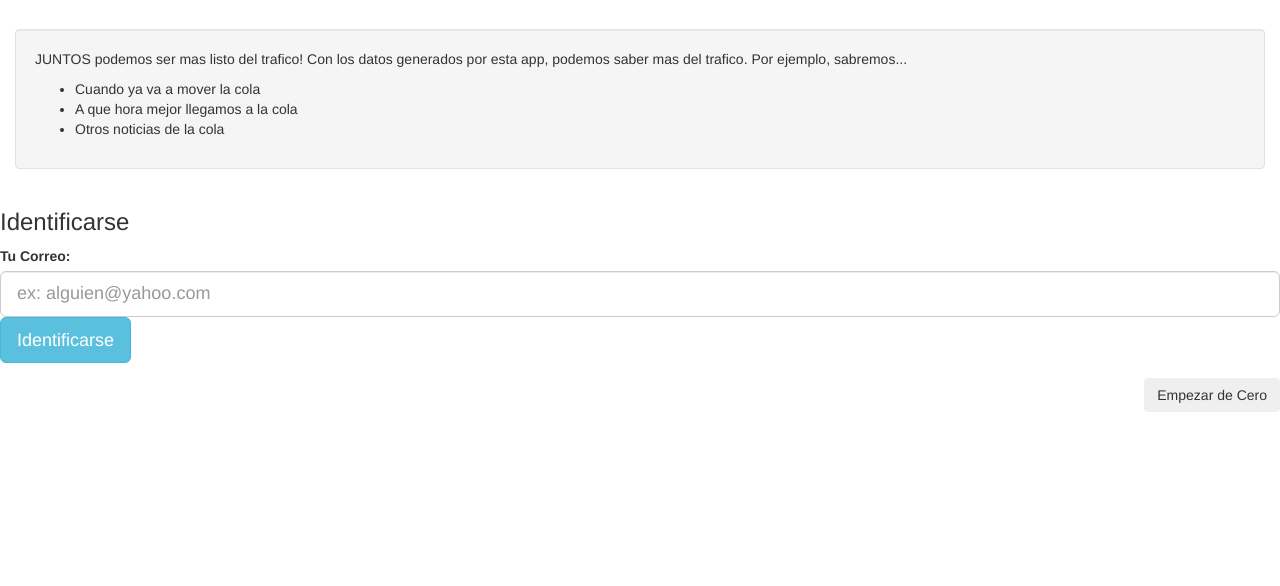
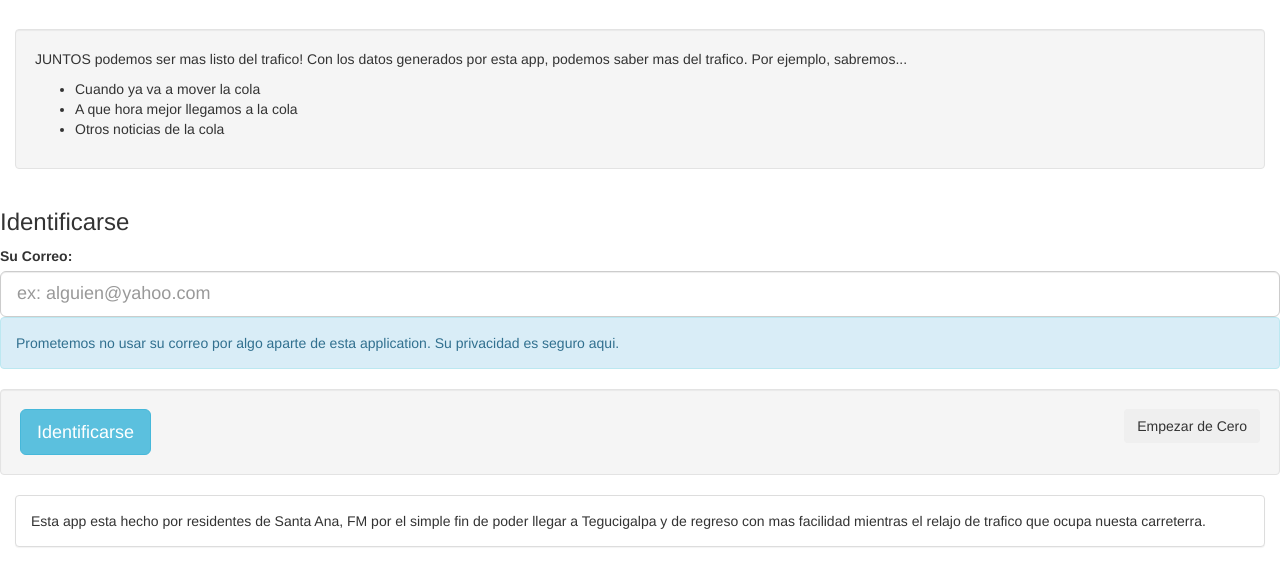
Before and after one commit to bsommardahl/traffic-wise, a website: page views/home.html in a window 1280 px wide. Both pictures are taken after a click on the button "Habilitar Localizacion". Shown: the part 196-782 px from the top of the page. Drawn offline with nearby package versions, Linux system fonts and the light colour scheme; some packages are replaced by stand-ins of ours.

Commit message:
Added more content.

```diff
--- a/views/home.html
+++ b/views/home.html
@@ -33,29 +33,42 @@
                 <h3>Identificarse</h3>
                 <form ng-submit="identifyUser()">
                     <div class="form-group">
-                        <label for="emailInput">Tu Correo:</label>
+                        <label for="emailInput">Su Correo:</label>
                         <input id="emailInput" class="form-control input-lg" ng-model="form.email" type="email" placeholder="ex: alguien@yahoo.com" />
-                        <input class='btn btn-lg btn-info' type="submit"/ value="Identificarse"></p>
+                        <div class="alert alert-info">Prometemos no usar su correo por algo aparte de esta application. Su privacidad es seguro aqui.</div>
+                        <div class='well'>
+                            <button class='btn pull-right' ng-click="resetStatus()">Empezar de Cero</button>
+                            <input class='btn btn-lg btn-info' type="submit"/ value="Identificarse">
+                        </div>
                     </div>
                 </form>
             </div>
             <div ng-if="status=='userIdentified'">
                 <h3>Diganos Cuando Haya Llegado a la Cola</h3>
-                <button class='btn btn-lg btn-warning' ng-click="arrivedAtTraffic()">Estoy Parado en la Cola</button>
+                <div class='alert alert-info'>Aqui tenemos planeado una lista de las hora aproximadas que va a pasar la cola por su lado. Favor, sigue usando el app y espera nueva funcionalidades.</div>
+                <div class='well'>
+                    <button class='btn pull-right' ng-click="resetStatus()">Empezar de Cero</button>
+                    <button class='btn btn-lg btn-warning' ng-click="arrivedAtTraffic()">Estoy Parado en la Cola</button>
+                </div>
             </div>
             <div ng-if="status=='waiting'">
                 <h3>Diganos Cuando Ya Mueva la Cola</h3>
                 <div class='alert alert-info'>Estamos trabajando en la calculacion de cuando ya va a mover la cola. Favor, sigue usando el app y espera nueva funcionalidades.</div>
-                <button class='btn btn-lg btn-success' ng-click="trafficMoving()">La Cola ya Esta Moviendo</button>
+                <div class='well'>
+                    <button class='btn pull-right' ng-click="resetStatus()">Empezar de Cero</button>
+                    <button class='btn btn-lg btn-success' ng-click="trafficMoving()">La Cola ya Esta Moviendo</button>
+                </div>
             </div>
             <div ng-if="status=='moving'">
                 <h3>Nos Vemos</h3>
                 <div class="alert alert-success">Gracias! Estamos trabajando para mejorar esta app. Por favor, siga ustando la app y esperando nuevas funcionalidades.</div>
+                <div class='well'>
+                    <button class='btn' ng-click="resetStatus()">Empezar de Cero</button>
+                </div>
             </div>
-            <div ng-if="status!='none'">
-                <button class='btn pull-right' ng-click="resetStatus()">Empezar de Cero</button>
-            </div>
-
+        </div>
+        <div class="panel panel-default">
+            <div class="panel-body">Esta app esta hecho por residentes de Santa Ana, FM por el simple fin de poder llegar a Tegucigalpa y de regreso con mas facilidad mientras el relajo de trafico que ocupa nuesta carreterra.</div>
         </div>
     </div>
 </div>
```
